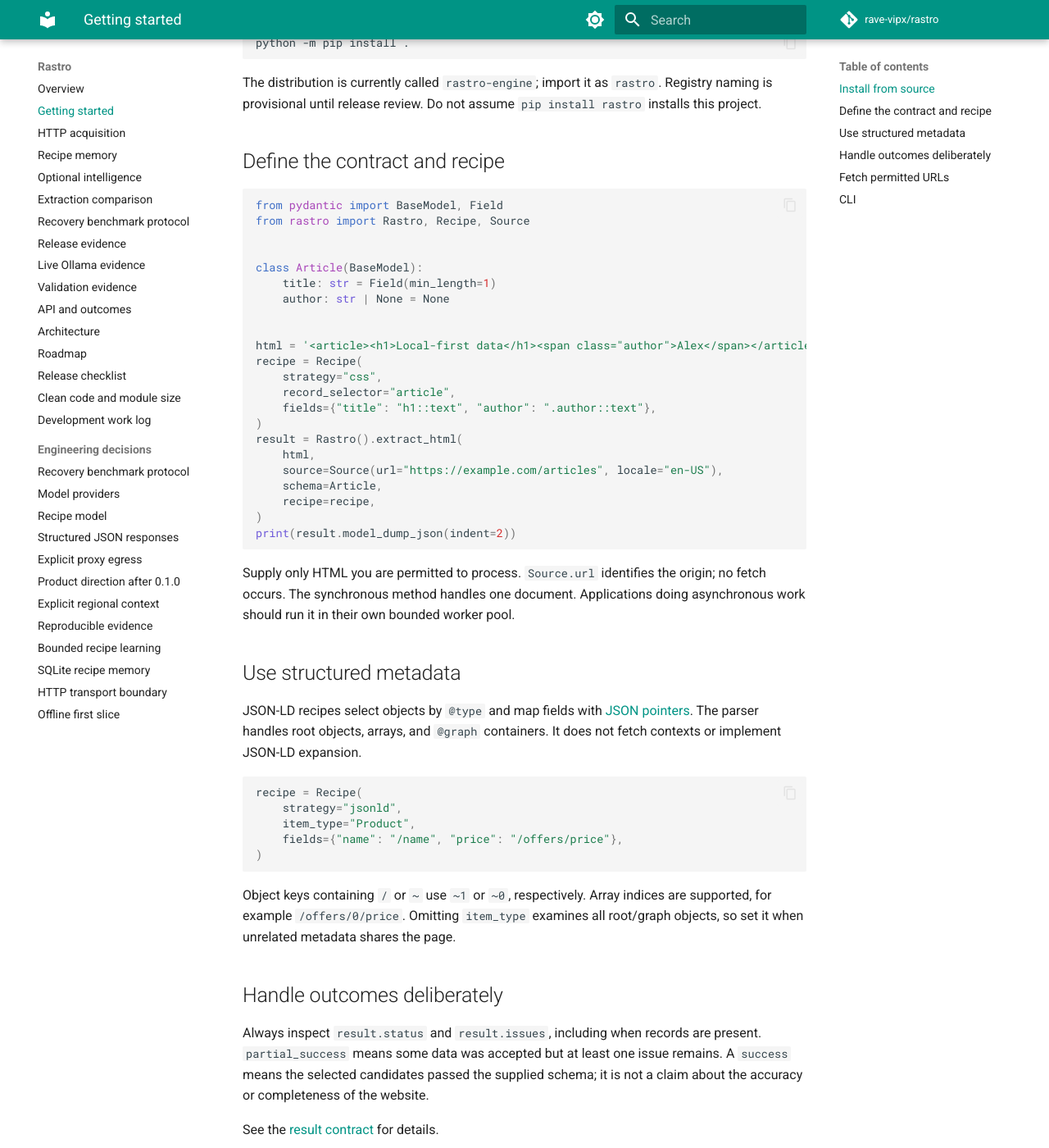
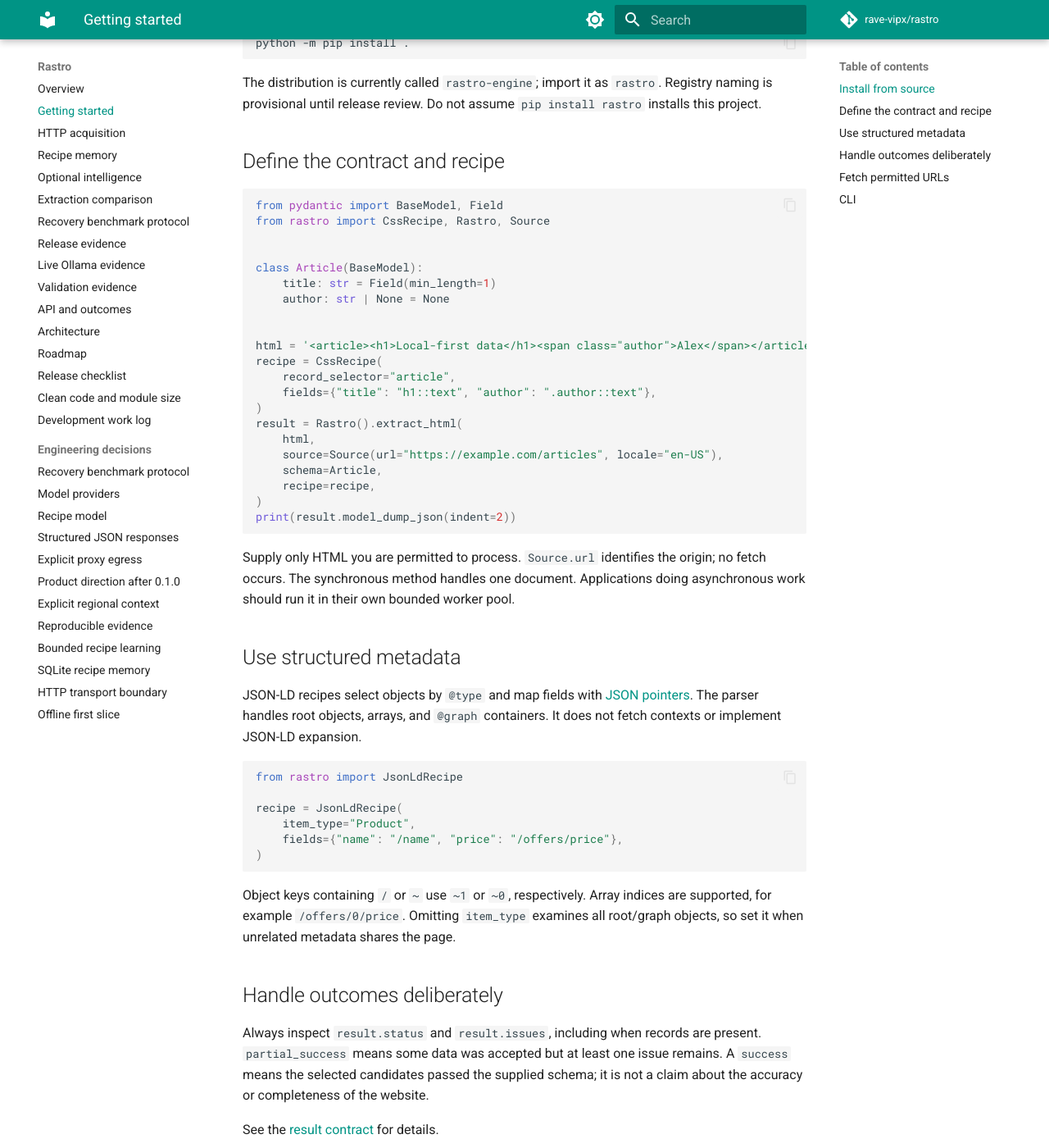
Before and after one commit to rave-vipx/rastro, an MkDocs documentation site: the page built from docs/getting-started.md, in a window 1280 px wide and 1400 px high, scrolled down 481 px. Shown: the whole window at 82% size. Built offline with MkDocs 1.6.1 and Material for MkDocs 9.7.7, drawn with Linux system fonts in a browser that asks for light colours; comment, search, counter and statistics services are not loaded.

Commit message:
docs: use typed recipe variants in guides (#30)
Replace every Recipe(strategy=...) example in README.md,
docs/getting-started.md and docs/acquisition.md with the matching
CssRecipe, JsonLdRecipe or JsonRecipe constructor and correct imports.
Each changed snippet was executed locally in a scratch script; the HTTP
snippets were checked for imports and recipe construction only.

Requirement IDs: REC-002, QUAL-001.

Co-authored-by: Claude Opus 5.5 <noreply@anthropic.com>

````diff
--- a/docs/getting-started.md
+++ b/docs/getting-started.md
@@ -26,7 +26,7 @@ The distribution is currently called `rastro-engine`; import it as `rastro`. Reg
 
 ```python
 from pydantic import BaseModel, Field
-from rastro import Rastro, Recipe, Source
+from rastro import CssRecipe, Rastro, Source
 
 
 class Article(BaseModel):
@@ -35,8 +35,7 @@ class Article(BaseModel):
 
 
 html = '<article><h1>Local-first data</h1><span class="author">Alex</span></article>'
-recipe = Recipe(
-    strategy="css",
+recipe = CssRecipe(
     record_selector="article",
     fields={"title": "h1::text", "author": ".author::text"},
 )
@@ -56,8 +55,9 @@ Supply only HTML you are permitted to process. `Source.url` identifies the origi
 JSON-LD recipes select objects by `@type` and map fields with [JSON pointers](https://www.rfc-editor.org/rfc/rfc6901). The parser handles root objects, arrays, and `@graph` containers. It does not fetch contexts or implement JSON-LD expansion.
 
 ```python
-recipe = Recipe(
-    strategy="jsonld",
+from rastro import JsonLdRecipe
+
+recipe = JsonLdRecipe(
     item_type="Product",
     fields={"name": "/name", "price": "/offers/price"},
 )
````
Also changed, not shown: CHANGELOG.md (+1 -0 lines), README.md (+5 -5 lines), docs/acquisition.md (+5 -4 lines).
